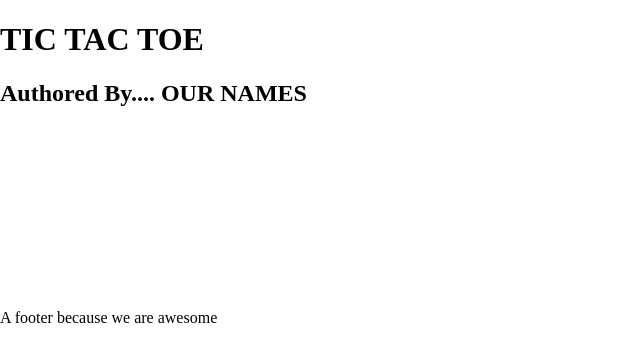
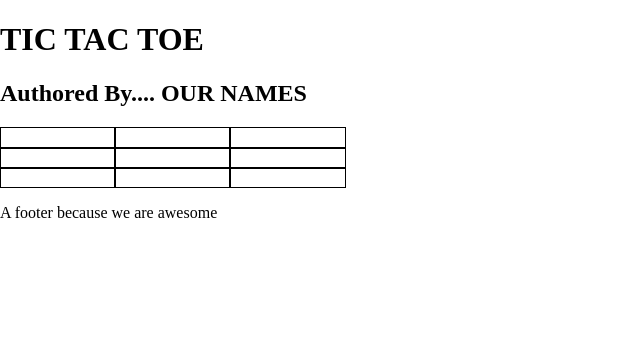
Before and after one commit to DAF51/tic-tac-toe, a plain HTML site: page index.html in a window 1280 px wide. Shown: the whole page, without its empty margins (0-640 px from the left). Drawn offline with Linux system fonts and the light colour scheme.

Commit message:
CSS: Work In Progress

```diff
--- a/css/style.css
+++ b/css/style.css
@@ -22,9 +22,45 @@
 /*******************************************/
 
 body {
+     width: 100%;
+
+}
+main{
+     /* display: flex; */
+     margin: 0 auto;
 
 }
 
+section{
+     width: 30%;
+}
+
+
+.top{
+     display: flex;
+     flex-direction: row;
+}
+.top section{
+     border: 1px solid black;
+}
+
+.middle{
+     display: flex;
+     flex-direction: row;
+}
+
+.middle section{
+     border: 1px solid black;
+}
+
+.bottom{
+     display: flex;
+     flex-direction: row;
+}
+
+.bottom section{
+     border: 1px solid black;
+}
 
 /******************************************
 /* LAYOUT
```
